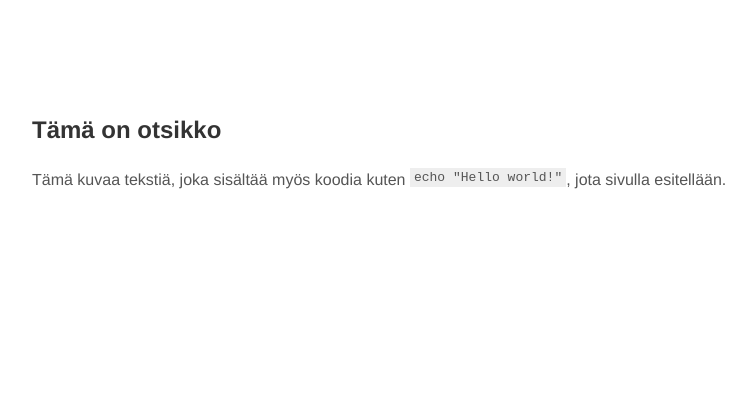
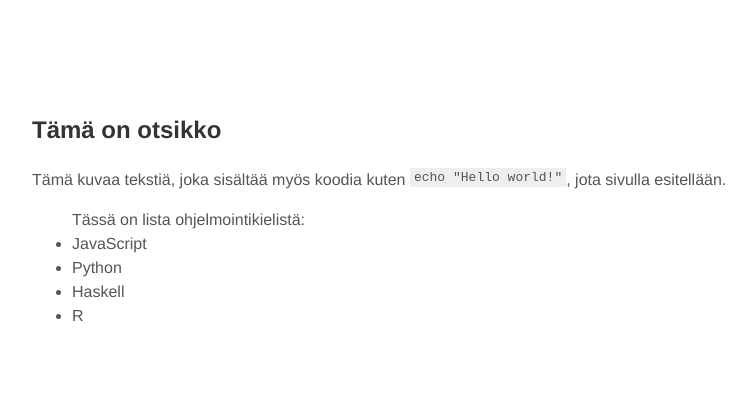
Before and after one commit to hetonisti/testi_sivu, a plain HTML site: page index.html in a window 1280 px wide. Shown: the whole page, without its empty margins (208-964 px from the left). Drawn offline with Linux system fonts and the light colour scheme.

Commit message:
Lisää lista

```diff
--- a/index.html
+++ b/index.html
@@ -7,5 +7,12 @@
     <body>
         <h2>Tämä on otsikko</h2>
         <p>Tämä kuvaa tekstiä, joka sisältää myös koodia kuten <code>echo "Hello world!"</code>, jota sivulla esitellään.</p>
+        <ul>
+            Tässä on lista ohjelmointikielistä:
+            <li>JavaScript</li>
+            <li>Python</li>
+            <li>Haskell</li>
+            <li>R</li>
+        </ul>
     </body>
 </html>
```
